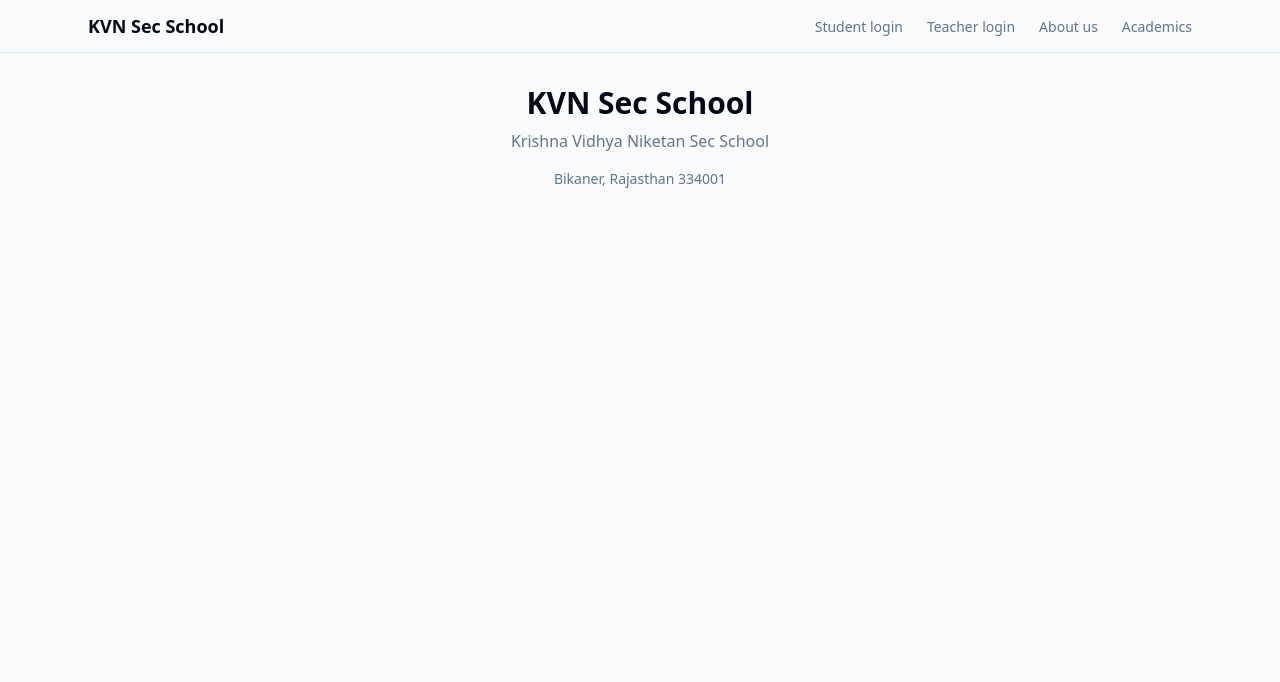
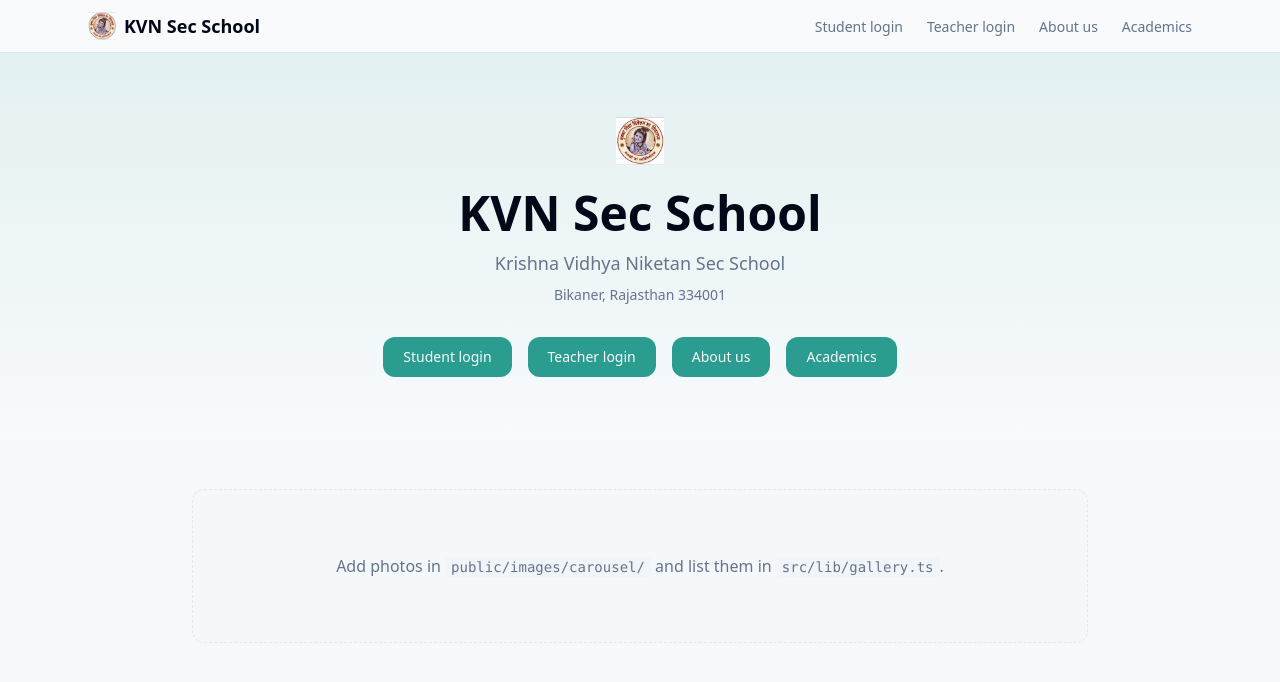
Before and after one commit to MohitPandia/kvn-school, a Next.js app: page / in a window 1280 px wide. Shown: the top 682 px of the page. Built offline with nearby package versions, Linux system fonts and the light colour scheme.

Commit message:
adding corosol and logo design

```diff
--- a/src/app/page.tsx
+++ b/src/app/page.tsx
@@ -1,11 +1,11 @@
-import { schoolName, schoolFullName } from "@/lib/constants";
+import { Hero } from "@/components/landing/Hero";
+import { PhotoCarousel } from "@/components/landing/PhotoCarousel";
 
 export default function HomePage() {
   return (
-    <div className="flex flex-col items-center justify-center p-8">
-      <h1 className="text-3xl font-bold text-foreground">{schoolName}</h1>
-      <p className="mt-2 text-muted-foreground">{schoolFullName}</p>
-      <p className="mt-4 text-sm text-muted-foreground">Bikaner, Rajasthan 334001</p>
+    <div className="flex flex-col">
+      <Hero />
+      <PhotoCarousel />
     </div>
   );
 }
--- /dev/null
+++ b/src/components/landing/Hero.tsx
@@ -0,0 +1,36 @@
+import Image from "next/image";
+import Link from "next/link";
+import { schoolName, schoolFullName, navItems } from "@/lib/constants";
+
+export function Hero() {
+  return (
+    <section className="relative bg-gradient-to-b from-primary/10 to-background py-16 px-4 sm:px-6">
+      <div className="mx-auto max-w-4xl text-center">
+        <div className="flex justify-center mb-6">
+          <Image
+            src="/logo.png"
+            alt={schoolName}
+            width={140}
+            height={48}
+            priority
+            className="h-12 w-auto"
+          />
+        </div>
+        <h1 className="text-4xl font-bold text-foreground sm:text-5xl">{schoolName}</h1>
+        <p className="mt-3 text-lg text-muted-foreground">{schoolFullName}</p>
+        <p className="mt-2 text-sm text-muted-foreground">Bikaner, Rajasthan 334001</p>
+        <div className="mt-8 flex flex-wrap items-center justify-center gap-4">
+          {navItems.map((item) => (
+            <Link
+              key={item.href}
+              href={item.href}
+              className="inline-flex items-center justify-center rounded-lg bg-primary px-5 py-2.5 text-sm font-medium text-primary-foreground hover:opacity-90 transition-opacity"
+            >
+              {item.label}
+            </Link>
+          ))}
+        </div>
+      </div>
+    </section>
+  );
+}
--- /dev/null
+++ b/src/components/landing/PhotoCarousel.tsx
@@ -0,0 +1,101 @@
+"use client";
+
+import Image from "next/image";
+import { useCarousel } from "@/hooks/useCarousel";
+import { carouselImages } from "@/lib/gallery";
+import { cn } from "@/lib/utils";
+
+export function PhotoCarousel() {
+  const total = carouselImages.length;
+  const { index, next, prev, setIndex } = useCarousel({
+    total,
+    intervalMs: 5000,
+    loop: true,
+  });
+
+  if (total === 0) {
+    return (
+      <section className="bg-muted/30 py-12 px-4 sm:px-6">
+        <div className="mx-auto max-w-4xl rounded-xl border border-dashed border-border bg-muted/20 py-16 text-center">
+          <p className="text-muted-foreground">
+            Add photos in <code className="rounded bg-muted px-1.5 py-0.5 text-sm">public/images/carousel/</code> and
+            list them in <code className="rounded bg-muted px-1.5 py-0.5 text-sm">src/lib/gallery.ts</code>.
+          </p>
+        </div>
+      </section>
+    );
+  }
+
+  return (
+    <section className="bg-muted/30 py-12 px-4 sm:px-6" aria-label="School photos">
+      <div className="mx-auto max-w-4xl">
+        <div className="relative aspect-[16/10] overflow-hidden rounded-xl bg-muted">
+          {carouselImages.map((img, i) => (
+            <div
+              key={img.src + i}
+              className={cn(
+                "absolute inset-0 transition-opacity duration-500",
+                i === index ? "opacity-100 z-10" : "opacity-0 z-0"
+              )}
+              aria-hidden={i !== index}
+            >
+              <Image
+                src={img.src}
+                alt={img.alt ?? `Slide ${i + 1}`}
+                fill
+                className="object-cover"
+                sizes="(max-width: 896px) 100vw, 896px"
+                priority={i === 0}
+              />
+              {img.caption && (
+                <div className="absolute bottom-0 left-0 right-0 bg-black/50 py-2 px-4 text-sm text-white">
+                  {img.caption}
+                </div>
+              )}
+            </div>
+          ))}
+
+          {total > 1 && (
+            <>
+              <button
+                type="button"
+                onClick={prev}
+                className="absolute left-2 top-1/2 z-20 -translate-y-1/2 rounded-full bg-black/50 p-2 text-white hover:bg-black/70 transition-colors"
+                aria-label="Previous slide"
+              >
+                <svg className="h-5 w-5" fill="none" viewBox="0 0 24 24" stroke="currentColor">
+                  <path strokeLinecap="round" strokeLinejoin="round" strokeWidth={2} d="M15 19l-7-7 7-7" />
+                </svg>
+              </button>
+              <button
+                type="button"
+                onClick={next}
+                className="absolute right-2 top-1/2 z-20 -translate-y-1/2 rounded-full bg-black/50 p-2 text-white hover:bg-black/70 transition-colors"
+                aria-label="Next slide"
+              >
+                <svg className="h-5 w-5" fill="none" viewBox="0 0 24 24" stroke="currentColor">
+                  <path strokeLinecap="round" strokeLinejoin="round" strokeWidth={2} d="M9 5l7 7-7 7" />
+                </svg>
+              </button>
+              <div className="absolute bottom-4 left-1/2 z-20 flex -translate-x-1/2 gap-1.5">
+                {carouselImages.map((img, i) => (
+                  <button
+                    key={`dot-${img.src}-${i}`}
+                    type="button"
+                    onClick={() => setIndex(i)}
+                    className={cn(
+                      "h-2 rounded-full transition-all",
+                      i === index ? "w-6 bg-white" : "w-2 bg-white/60 hover:bg-white/80"
+                    )}
+                    aria-label={`Go to slide ${i + 1}`}
+                    aria-current={i === index ? "true" : undefined}
+                  />
+                ))}
+              </div>
+            </>
+          )}
+        </div>
+      </div>
+    </section>
+  );
+}
--- a/src/components/layout/Navbar.tsx
+++ b/src/components/layout/Navbar.tsx
@@ -1,6 +1,7 @@
 "use client";
 
 import Link from "next/link";
+import Image from "next/image";
 import { useState } from "react";
 import { schoolName, navItems } from "@/lib/constants";
 import { cn } from "@/lib/utils";
@@ -13,9 +14,10 @@ export function Navbar() {
       <nav className="mx-auto flex max-w-6xl items-center justify-between gap-4 px-4 py-3 sm:px-6">
         <Link
           href="/"
-          className="text-lg font-semibold text-foreground hover:text-primary transition-colors"
+          className="flex items-center gap-2 text-lg font-semibold text-foreground hover:text-primary transition-colors"
         >
-          {schoolName}
+          <Image src="/logo.png" alt="" width={80} height={28} className="h-7 w-auto" />
+          <span className="hidden sm:inline">{schoolName}</span>
         </Link>
 
         {/* Desktop links */}
--- /dev/null
+++ b/src/hooks/useCarousel.ts
@@ -0,0 +1,35 @@
+"use client";
+
+import { useState, useCallback, useEffect } from "react";
+
+export interface UseCarouselOptions {
+  /** Total number of slides */
+  total: number;
+  /** Auto-advance interval in ms; 0 = off */
+  intervalMs?: number;
+  /** Whether to loop after last slide */
+  loop?: boolean;
+}
+
+export function useCarousel({ total, intervalMs = 5000, loop = true }: UseCarouselOptions) {
+  const [index, setIndex] = useState(0);
+
+  const goTo = useCallback(
+    (i: number) => {
+      if (total <= 0) return;
+      setIndex(loop ? ((i % total) + total) % total : Math.max(0, Math.min(i, total - 1)));
+    },
+    [total, loop]
+  );
+
+  const next = useCallback(() => goTo(index + 1), [index, goTo]);
+  const prev = useCallback(() => goTo(index - 1), [index, goTo]);
+
+  useEffect(() => {
+    if (total <= 0 || intervalMs <= 0) return;
+    const id = setInterval(next, intervalMs);
+    return () => clearInterval(id);
+  }, [total, intervalMs, index, next]);
+
+  return { index, setIndex: goTo, next, prev };
+}
--- /dev/null
+++ b/src/lib/gallery.ts
@@ -0,0 +1,12 @@
+import type { CarouselImage } from "@/types/domain";
+
+/**
+ * Images for the landing-page carousel.
+ * Add your photos under public/images/carousel/ and list them here.
+ */
+export const carouselImages: CarouselImage[] = [
+  // Example (replace with your files in public/images/carousel/):
+  // { src: "/images/carousel/1.jpg", alt: "School campus" },
+  // { src: "/images/carousel/2.jpg", alt: "Students" },
+  // { src: "/images/carousel/3.jpg", alt: "Staff" },
+];
```
Also changed, not shown: public/README.md (added), public/images/carousel/README.md (added), public/logo.png (added), 1 other file (tests, documents, lock files or other folders).
